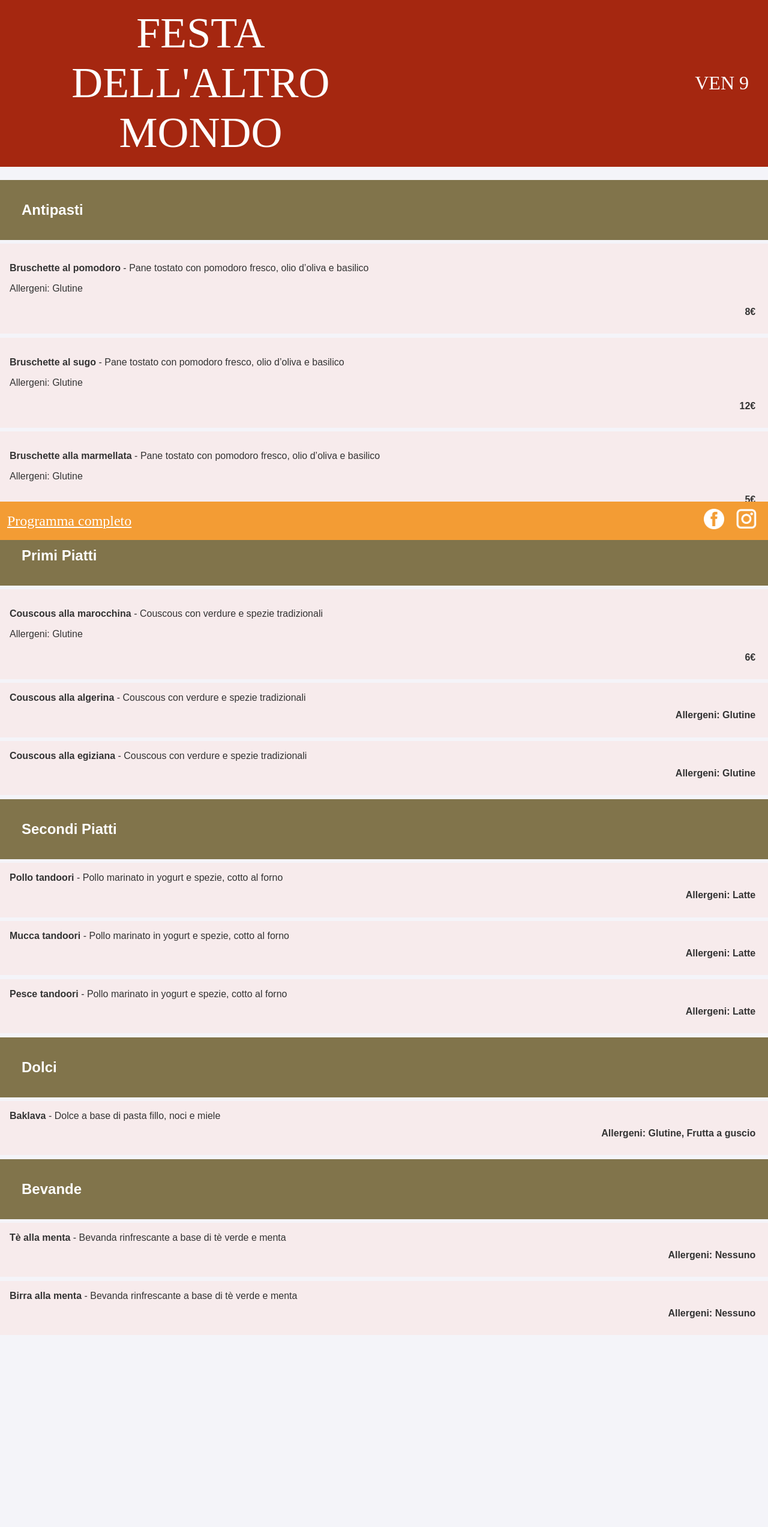
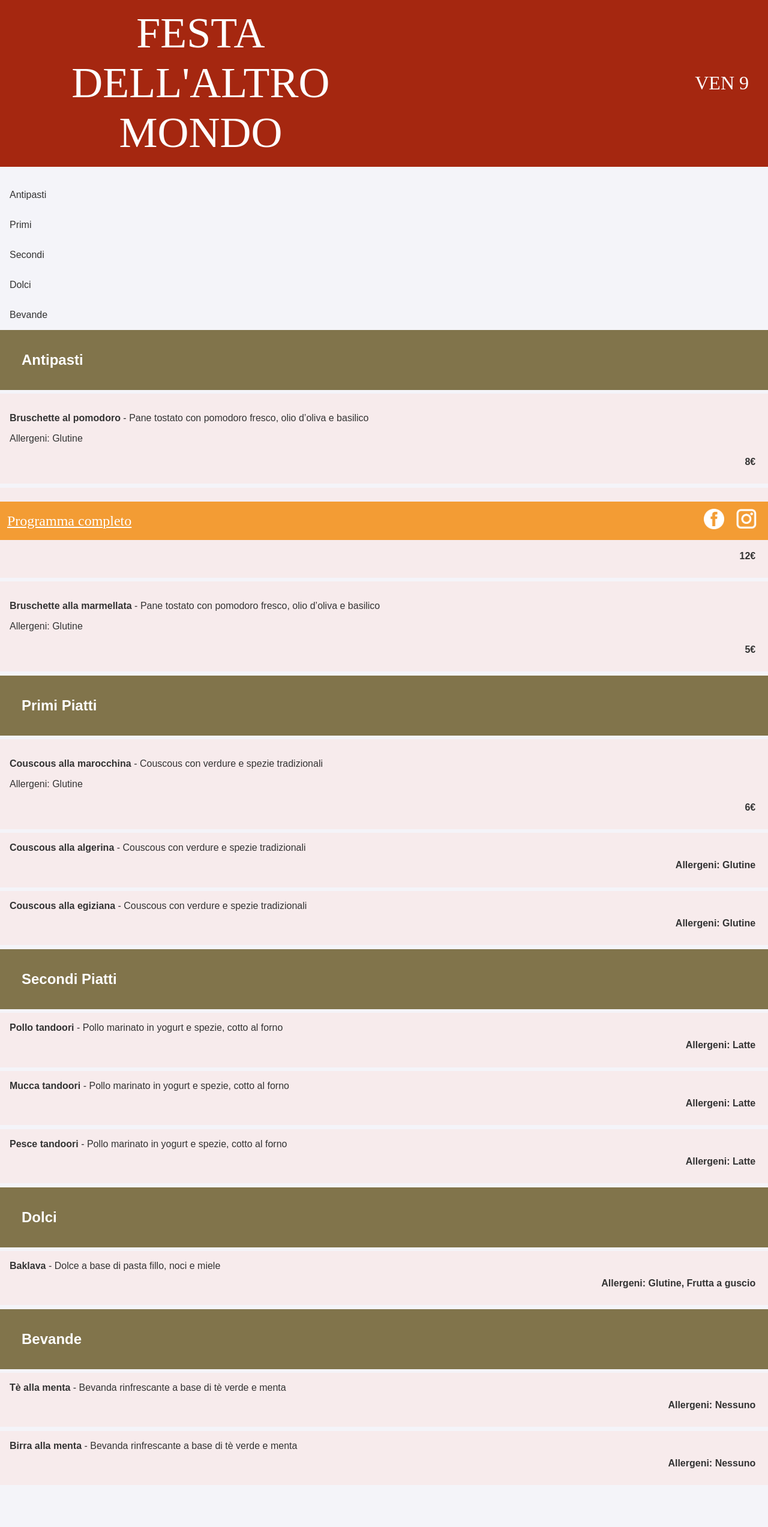
Before and after one commit to isottipietro/menu-altro-mondo, a Jekyll site: the page built from index.md, in a window 1280 px wide. Shown: the whole page at 60% size. Built offline with Jekyll 4.4.1, drawn with Linux system fonts in a browser that asks for light colours; some web fonts are replaced; before the commit the page ends 2295 px from its top, so only the background shows below that.

Commit message:
some changes

```diff
--- /dev/null
+++ b/_includes/menu.html
@@ -0,0 +1,7 @@
+<div class="menu">
+    <ul>Antipasti</ul>
+    <ul>Primi</ul>
+    <ul>Secondi</ul>
+    <ul>Dolci</ul>
+    <ul>Bevande</ul>
+</div>
--- a/_layouts/home.html
+++ b/_layouts/home.html
@@ -12,6 +12,7 @@
         <p id="data">{{ page.title }}</p>
     </header>
     <main>
+        {% include menu.html %}
         {{ content }}
     </main>
     <footer>
--- a/assets/css/style.css
+++ b/assets/css/style.css
@@ -130,3 +130,7 @@ img {
     width: 1.4em;
     padding: 0 0.3em;
 }
+
+.menu ul {
+    padding: 1em;
+}
```
